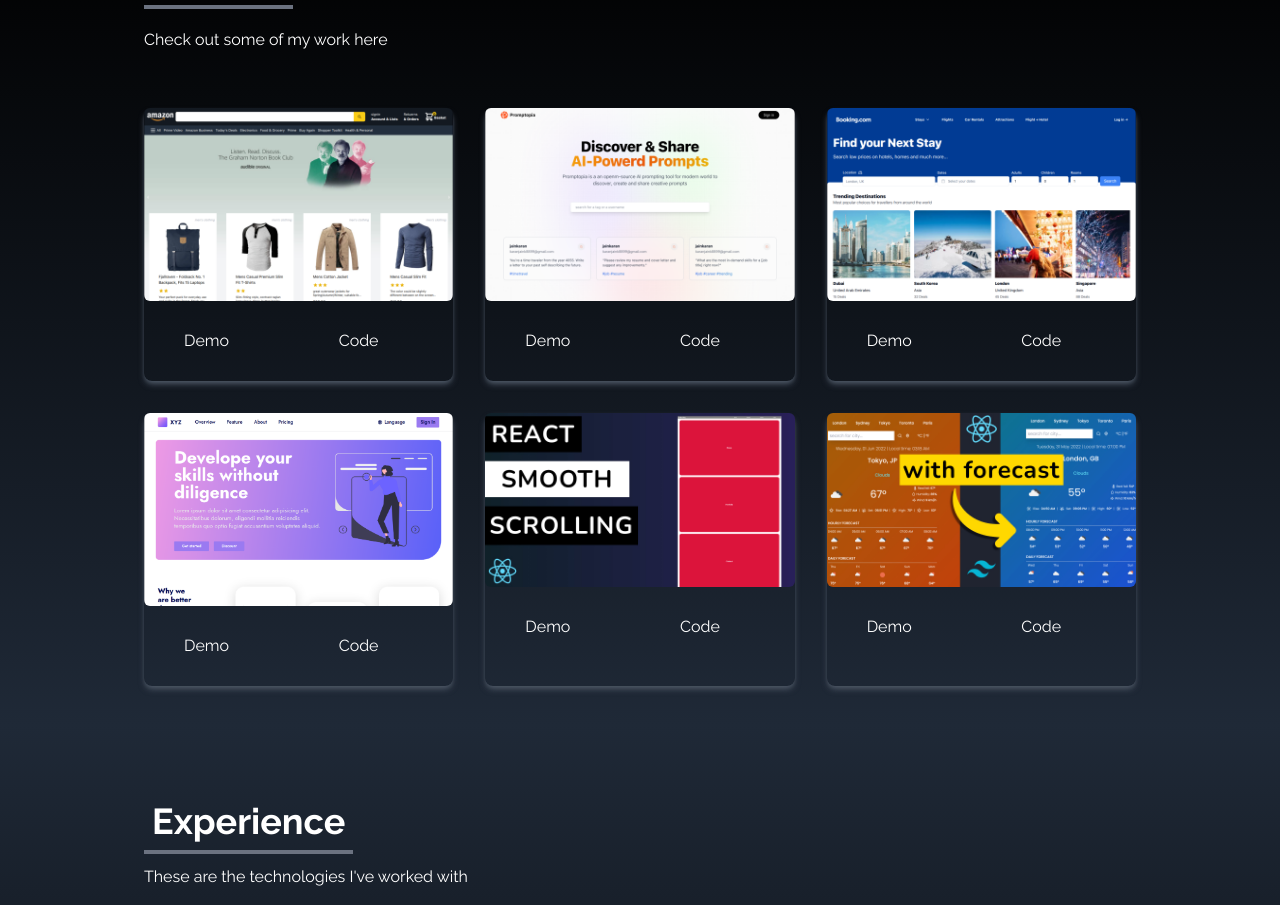
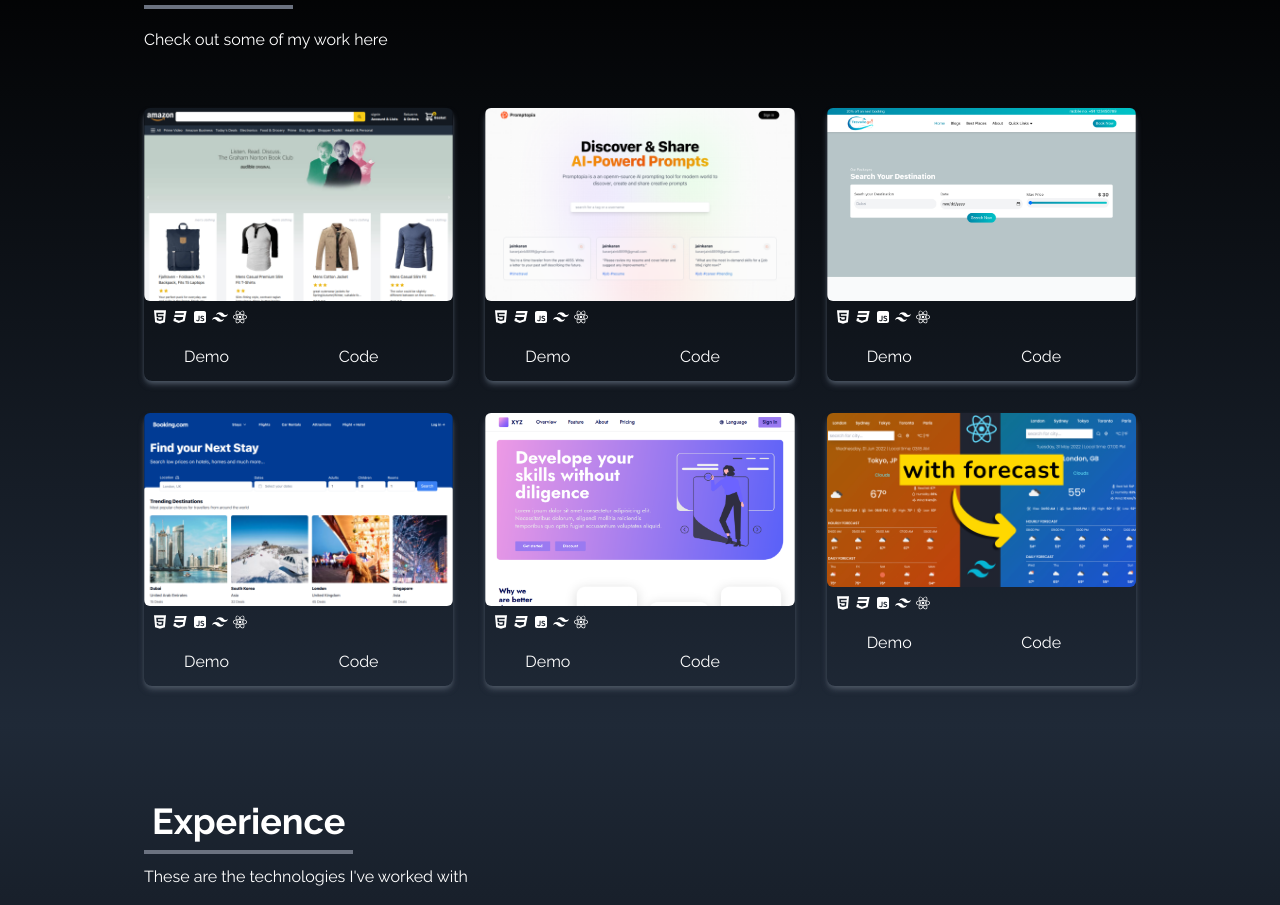
Before and after one commit to karanj08/Portfolio-Karanjain, a React (Vite) app: page / in a window 1280 px wide. Shown: the part 1675-2580 px from the top of the page. Built offline with nearby package versions, Linux system fonts and the light colour scheme.

Commit message:
techstackadd

```diff
--- a/src/components/Portfolio.jsx
+++ b/src/components/Portfolio.jsx
@@ -2,8 +2,15 @@
 import promptopia from "../assets/portfolio/promptopia.png";
 import booking from "../assets/portfolio/booking.com.png";
 import basicwebsite from "../assets/portfolio/basicwebsite.png";
-import reactSmooth from "../assets/portfolio/reactSmooth.jpg";
+import tourtravel from "../assets/portfolio/tour-travel.png";
 import reactWeather from "../assets/portfolio/reactWeather.jpg";
+import {
+  RiJavascriptFill,
+  RiReactjsFill,
+  RiHtml5Fill,
+  RiCss3Fill,
+} from "react-icons/ri";
+import { SiTailwindcss } from "react-icons/si";
 
 function Portfolio() {
   const portfolios = [
@@ -11,29 +18,31 @@
       id: 1,
       src: amazon,
       href: "https://amazon-clone-xi-eosin.vercel.app/",
-      code: "https://github.com/karanj08?tab=repositories",
+      code: "https://github.com/karanj08/amazon-clone",
     },
     {
       id: 2,
       src: promptopia,
       href: "https://promptopia-psi-gold.vercel.app/",
-      code: "https://github.com/karanj08?tab=repositories",
+      code: "https://github.com/karanj08/promptopia",
     },
     {
       id: 3,
-      src: booking,
-      href: "https://booking-2-clone.vercel.app/",
-      code: "https://github.com/karanj08?tab=repositories",
+      src: tourtravel,
+      href: "https://tour-travel-ruddy.vercel.app/",
+      code: "https://github.com/karanj08/tour-travel",
     },
     {
       id: 4,
-      src: basicwebsite,
-      href: "https://basicwebsite-three.vercel.app/",
-      code: "https://github.com/karanj08?tab=repositories",
+      src: booking,
+      href: "https://booking-2-clone.vercel.app/",
+      code: "https://github.com/karanj08/Booking-2-clone",
     },
     {
       id: 5,
-      src: reactSmooth,
+      src: basicwebsite,
+      href: "https://basicwebsite-three.vercel.app/",
+      code: "https://github.com/karanj08/basicwebsite",
     },
     {
       id: 6,
@@ -73,9 +82,16 @@
                 alt=""
                 className="rounded-md duration-300 hover:scale-105"
               />
+              <div className="p-2 flex space-x-1">
+                <RiHtml5Fill />
+                <RiCss3Fill />
+                <RiJavascriptFill />
+                <SiTailwindcss />
+                <RiReactjsFill />
+              </div>
               <div className="flex items-center justify-center">
                 <a
-                  className="w-1/2 px-6 py-3 m-4 hover:scale-105 duration-300"
+                  className="w-1/2 px-6 py-1 mx-4 my-2 hover:scale-105 duration-300"
                   onClick={(portfolio) => demosite}
                   href={portfolio.href}
                   target="_blank"
@@ -84,7 +100,7 @@
                   Demo
                 </a>
                 <a
-                  className="w-1/2 px-6 py-3 m-4 hover:scale-105 duration-300"
+                  className="w-1/2 px-6 py-1 mx-4 my-2 hover:scale-105 duration-300"
                   href={portfolio.code}
                   target="_blank"
                   rel="nonreferrer"
```
Also changed, not shown: src/assets/portfolio/tour-travel.png (added).
